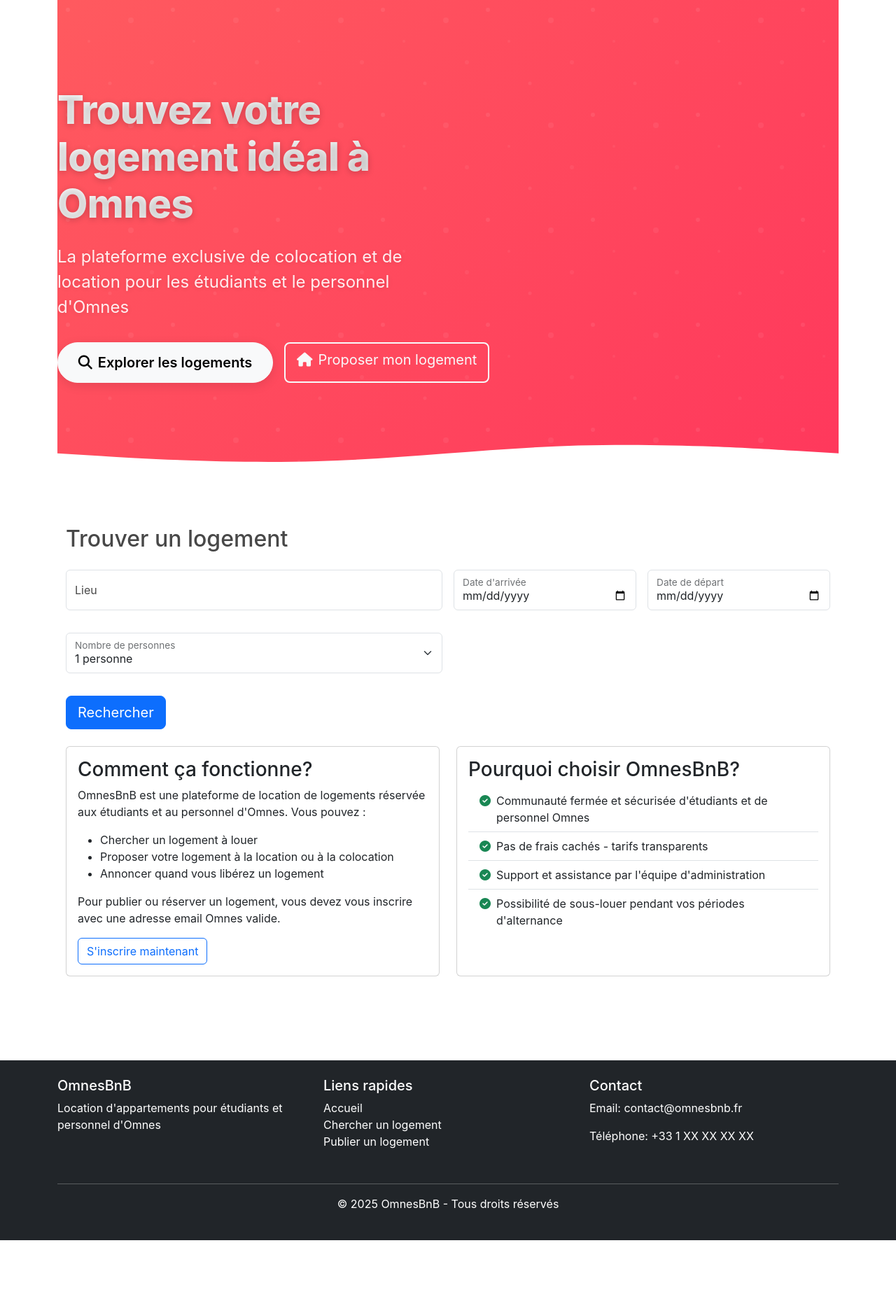
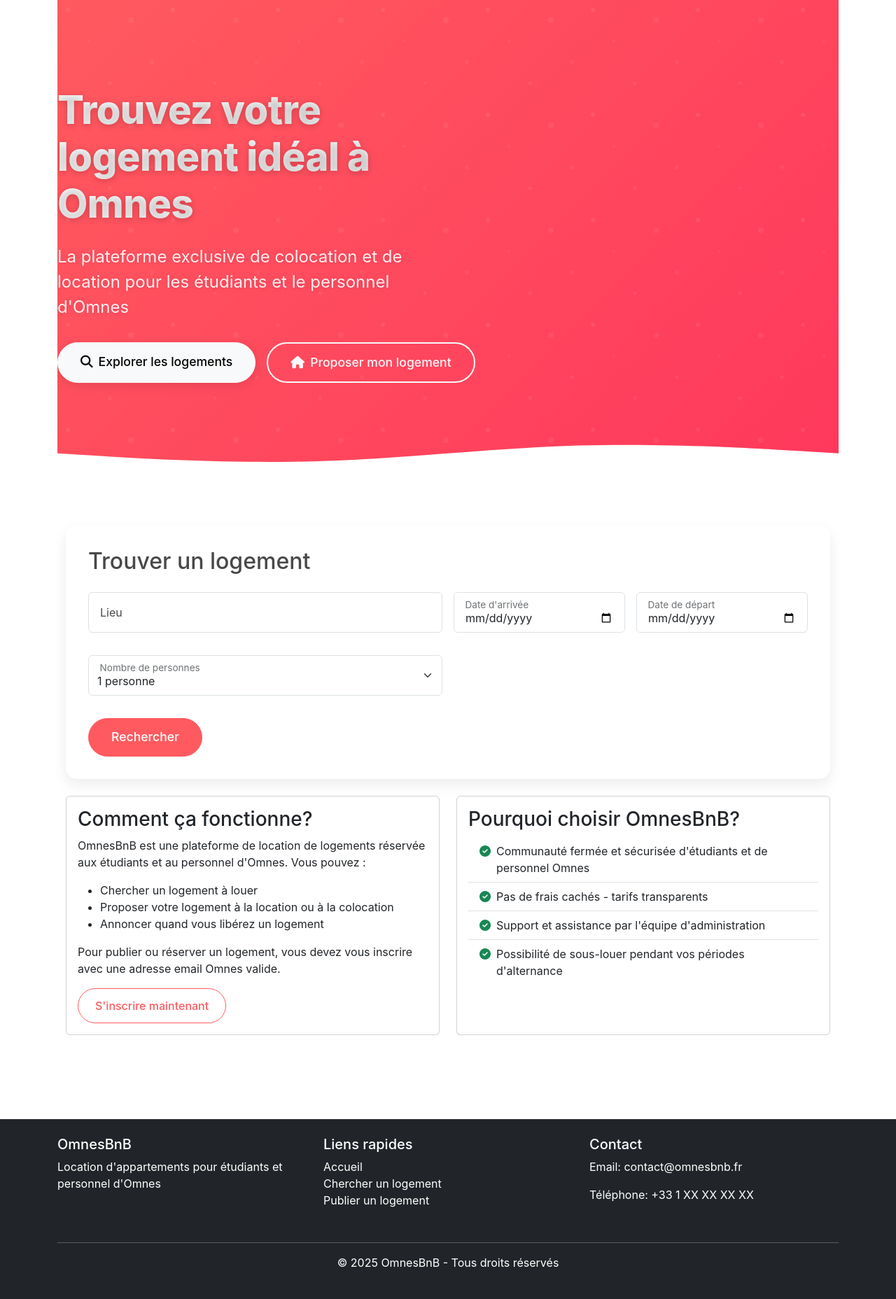
Before and after one commit to JeremyGnt/OmnesBnb, a PHP site: page / in a window 1280 px wide. Shown: the part 130-1986 px from the top of the page at 70% size. Before the commit the page ends 1902 px from the top, so only its background shows below. Run offline with PHP 8.4, Linux system fonts and the light colour scheme; data that the repository does not hold is empty.

Commit message:
Styles CSS pour améliorer l'apparence des boutons et formulaires

```diff
--- a/css/style.css
+++ b/css/style.css
@@ -349,3 +349,79 @@ body {
 .favorite-btn.active i {
     color: var(--primary-color);
 }
+
+.badge-custom {
+    position: absolute;
+    top: 15px;
+    left: 15px;
+    background-color: var(--primary-color);
+    color: white;
+    padding: 0.5rem 1rem;
+    border-radius: 20px;
+    font-weight: 500;
+    z-index: 2;
+}
+
+.price {
+    font-weight: 700;
+    color: var(--secondary-color);
+}
+
+.form-card {
+    background: #fff;
+    border-radius: var(--border-radius);
+    padding: 2rem;
+    box-shadow: var(--box-shadow);
+    margin-bottom: 2.5rem;
+}
+
+.form-floating>.form-control {
+    padding: 1.5rem 1rem;
+    height: calc(3.5rem + 2px);
+    line-height: 1.25;
+}
+
+.form-floating>label {
+    padding: 1rem;
+}
+
+.form-control:focus {
+    border-color: var(--accent-color);
+    box-shadow: 0 0 0 0.2rem rgba(0, 166, 153, 0.2);
+}
+
+.btn {
+    border-radius: 50px;
+    padding: 0.75rem 1.5rem;
+    font-weight: 500;
+    transition: var(--transition);
+}
+
+.btn-primary {
+    background-color: var(--primary-color);
+    border-color: var(--primary-color);
+}
+
+.btn-primary:hover, .btn-primary:focus {
+    background-color: #e54853;
+    border-color: #e54853;
+    transform: translateY(-2px);
+    box-shadow: 0 4px 12px rgba(255, 90, 95, 0.3);
+}
+
+.btn-outline-primary {
+    border-color: var(--primary-color);
+    color: var(--primary-color);
+}
+
+.btn-outline-primary:hover {
+    background-color: var(--primary-color);
+    color: white;
+    transform: translateY(-2px);
+    box-shadow: 0 4px 12px rgba(255, 90, 95, 0.2);
+}
+
+.btn-lg {
+    font-size: 1.1rem;
+    padding: 0.85rem 2rem;
+}
```
